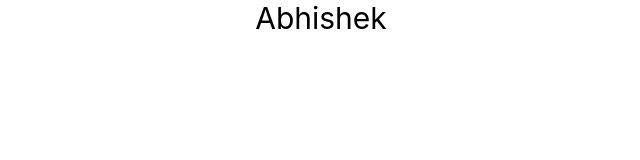
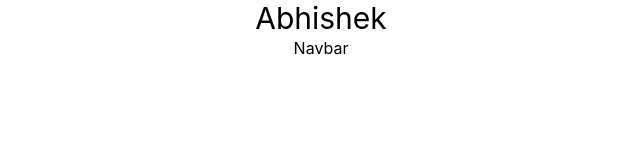
Before and after one commit to ravikant0055/ShopSwift, a React (Create React App) app: page / in a window 1280 px wide. Shown: the top 160 px of the page, without its empty margins (319-959 px from the left). Built offline with nearby package versions, Linux system fonts and the light colour scheme.

Commit message:
Navbar Update

```diff
--- a/src/App.js
+++ b/src/App.js
@@ -1,9 +1,11 @@
 import './App.css';
+import Navbar from './components/common/navbar/Navbar';
 
 function App() {
   return (
     <div className="App">
       <span className='text-3xl'>Abhishek</span>
+      <Navbar/>
     </div>
   );
 }
--- /dev/null
+++ b/src/components/common/navbar/Navbar.jsx
@@ -0,0 +1,9 @@
+import React from 'react'
+
+const Navbar = () => {
+  return (
+    <div>Navbar</div>
+  )
+}
+
+export default Navbar;
```
